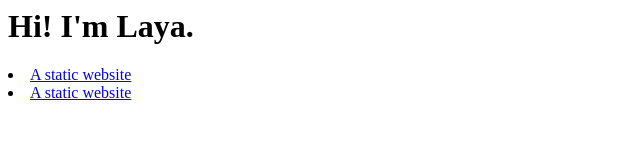
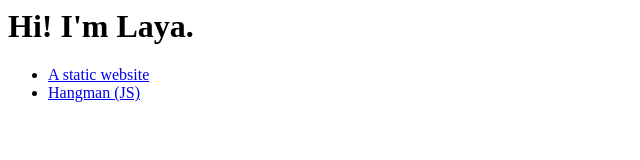
Before and after one commit to lalaya/lalaya.github.io, a plain HTML site: page index.html in a window 1280 px wide. Shown: the full height of the page, 0-640 px from the left. Drawn offline with Linux system fonts and the light colour scheme.

Commit message:
hangman link

```diff
--- a/index.html
+++ b/index.html
@@ -7,7 +7,9 @@
 </head>
 <body>
   <h1>Hi! I'm Laya.</h1>
+  <ul>
   <li><a href="static-website/index.html">A static website</a></li>
-  <li><a href="hangman/index.html">A static website</a></li>
+  <li><a href="hangman/index.html">Hangman (JS)</a></li>
+</ul>
 </body>
 </html>
```
